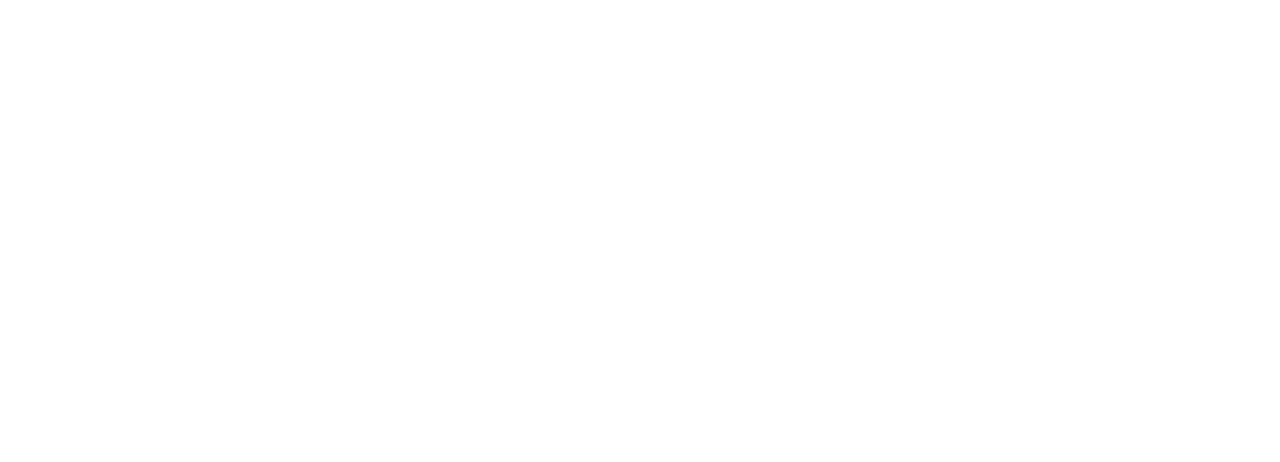
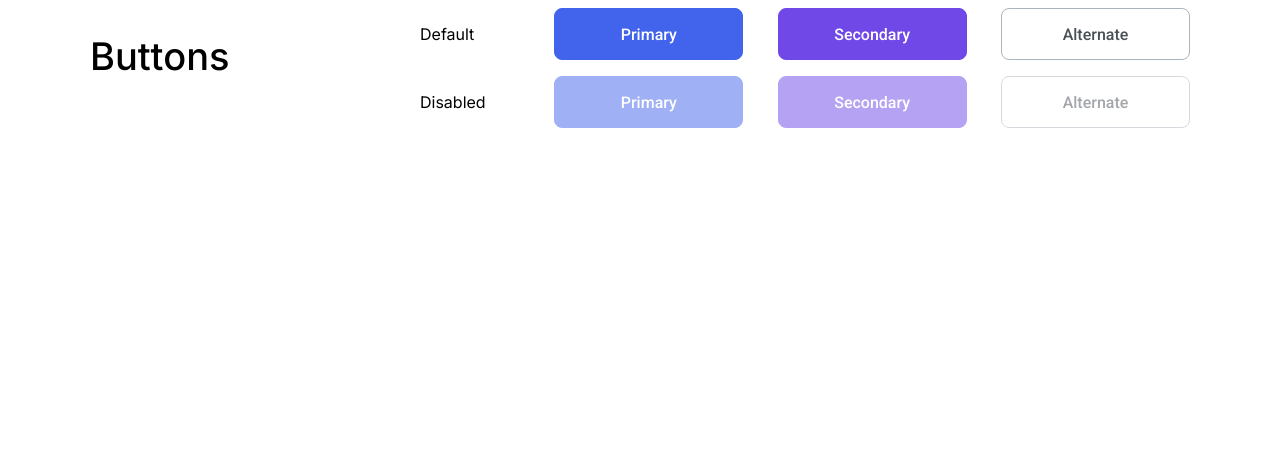
Before and after one commit to js-tasks-ru/htmlcss-20210409_earthfm, a website: page 03-lection1/01-button/index.html in a window 1280 px wide. Drawn offline with Linux system fonts and the light colour scheme.

Commit message:
[lection1.0-task1.0]: create buttons

```diff
--- a/03-lection1/01-button/button.css
+++ b/03-lection1/01-button/button.css
@@ -1 +1,54 @@
 /* Стилизация кнопки */
+
+.button {
+    width: 189px;
+    padding: 15px 0px 14px;
+    box-sizing: border-box;
+
+    color: #ffffff;
+    border-radius: 8px;
+
+    text-align: center;
+
+    font-family: 'Roboto', sans-serif;
+    font-size: 16px;
+    font-style: normal;
+    font-weight: 500;
+
+    cursor: pointer;
+}
+
+.button_primary {
+    background: var(--blue);
+    border: 1px solid var(--blue);
+    transition: opacity 200ms ease-in-out, background 200ms ease-in-out;
+}
+
+.button_secondary {
+    background: var(--purple);
+    border: 1px solid var(--purple);
+    transition: opacity 200ms ease-in-out, background 200ms ease-in-out;
+}
+
+.button_alternate {
+    color: var(--gray4);
+    background: var(--white);
+    border: 1px solid var(--gray3);
+    transition: opacity 200ms ease-in-out, border-color 200ms ease-in-out;
+}
+
+.button_primary:hover {
+    background: var(--blue2);
+}
+
+.button_secondary:hover {
+    background: var(--purple2);
+}
+
+.button_alternate:hover {
+    border-color: var(--black);
+}
+
+.disable {
+    opacity: 50%;
+}
--- a/03-lection1/01-button/index.html
+++ b/03-lection1/01-button/index.html
@@ -3,9 +3,28 @@
 <html lang="ru">
     <head>
         <link rel="stylesheet" href="../../assets/css/main.css">
+        <link rel="stylesheet" href="../../components/card/card.css">
         <link rel="stylesheet" href="./button.css">
     </head>
     <body>
-
+        <div class="card">
+            <div class="card__content">
+                <h1 class="card__title">Buttons</h1>
+                <div class="card__buttons">
+                    <div class="card__buttons__item1">
+                        <p class="card__buttons__title">Default</p>
+                        <button class="button button_primary">Primary</button>
+                        <button class="button button_secondary">Secondary</button>
+                        <button class="button button_alternate">Alternate</button>
+                    </div>
+                    <div class="card__buttons__item2">
+                        <p class="card__buttons__title">Disabled</p>
+                        <button class="button button_primary disable">Primary</button>
+                        <button class="button button_secondary disable">Secondary</button>
+                        <button class="button button_alternate disable">Alternate</button>
+                    </div>
+                </div>
+            </div>
+        </div>
     </body>
 </html>
--- a/assets/css/main.css
+++ b/assets/css/main.css
@@ -3,7 +3,9 @@
 :root {
     --white: #ffffff;
     --blue: #4263EB;
+    --blue2: #2342C0;
     --purple: #7048E8;
+    --purple2: #5028C6;
     --pink: #F784AD;
     --black: #212429;
     --gray1: #F8F9FA;
--- /dev/null
+++ b/components/card/card.css
@@ -0,0 +1,42 @@
+.card {
+    max-width: 1440px;
+    height: 451px;
+}
+
+.card__content {
+    display: flex;
+    flex-direction: row;
+    justify-content: space-evenly;
+
+    max-width: 1100px;
+    margin: 0px auto;
+}
+
+.card__title {
+    width: 30%;
+    font-style: normal;
+    font-weight: 500;
+    font-size: 38px;
+}
+
+.card__buttons {
+    width: 70%;
+    align-content: space-between;
+}
+
+.card__buttons__title {
+    width: 100px;
+}
+
+.card__buttons__item1,
+.card__buttons__item2 {
+    width: 100%;
+    display: flex;
+    justify-content: space-between;
+
+    margin-bottom: 16px;
+}
+
+.card__buttons__item2 {
+    margin-bottom: 0px;
+}
```
